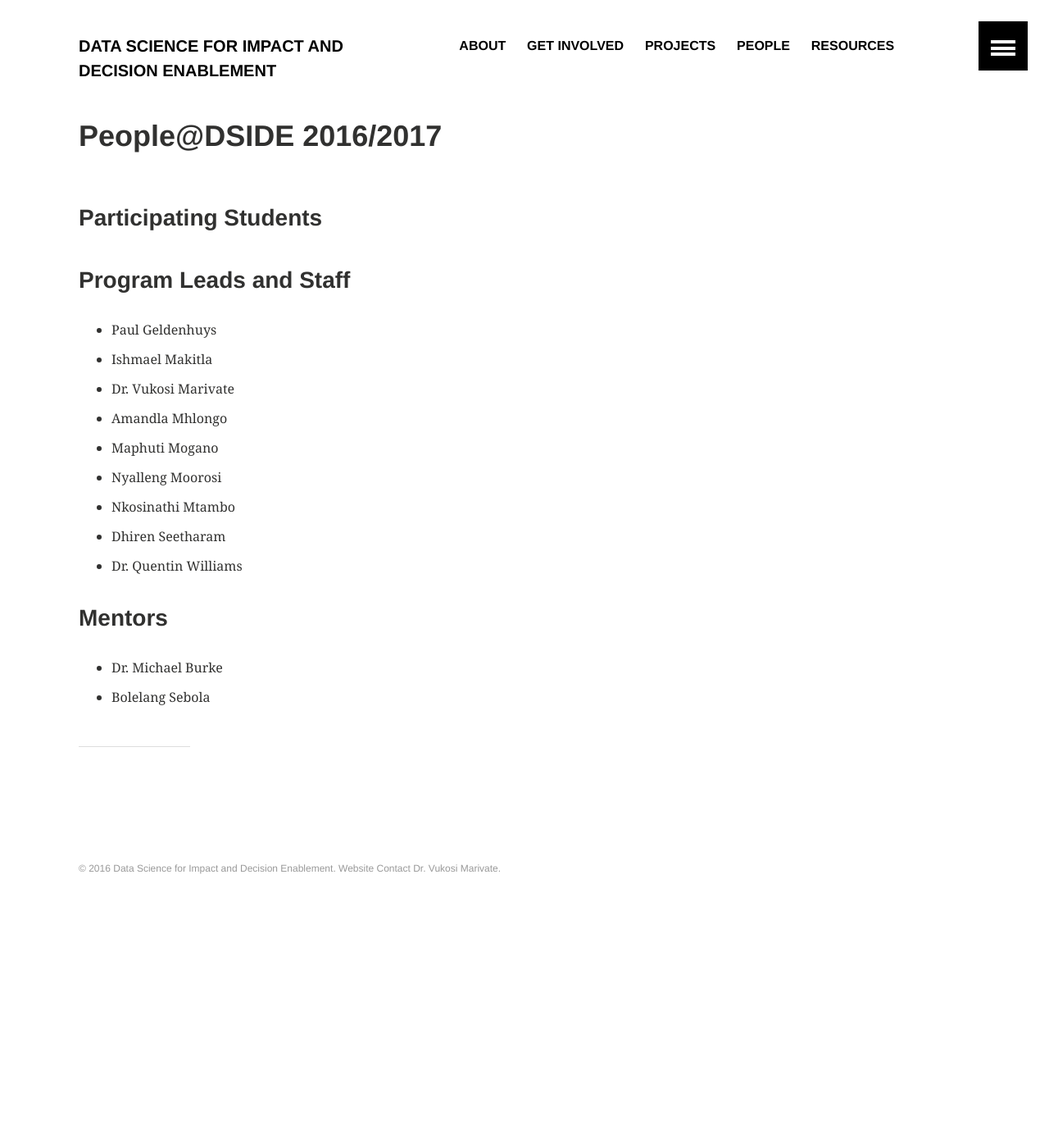
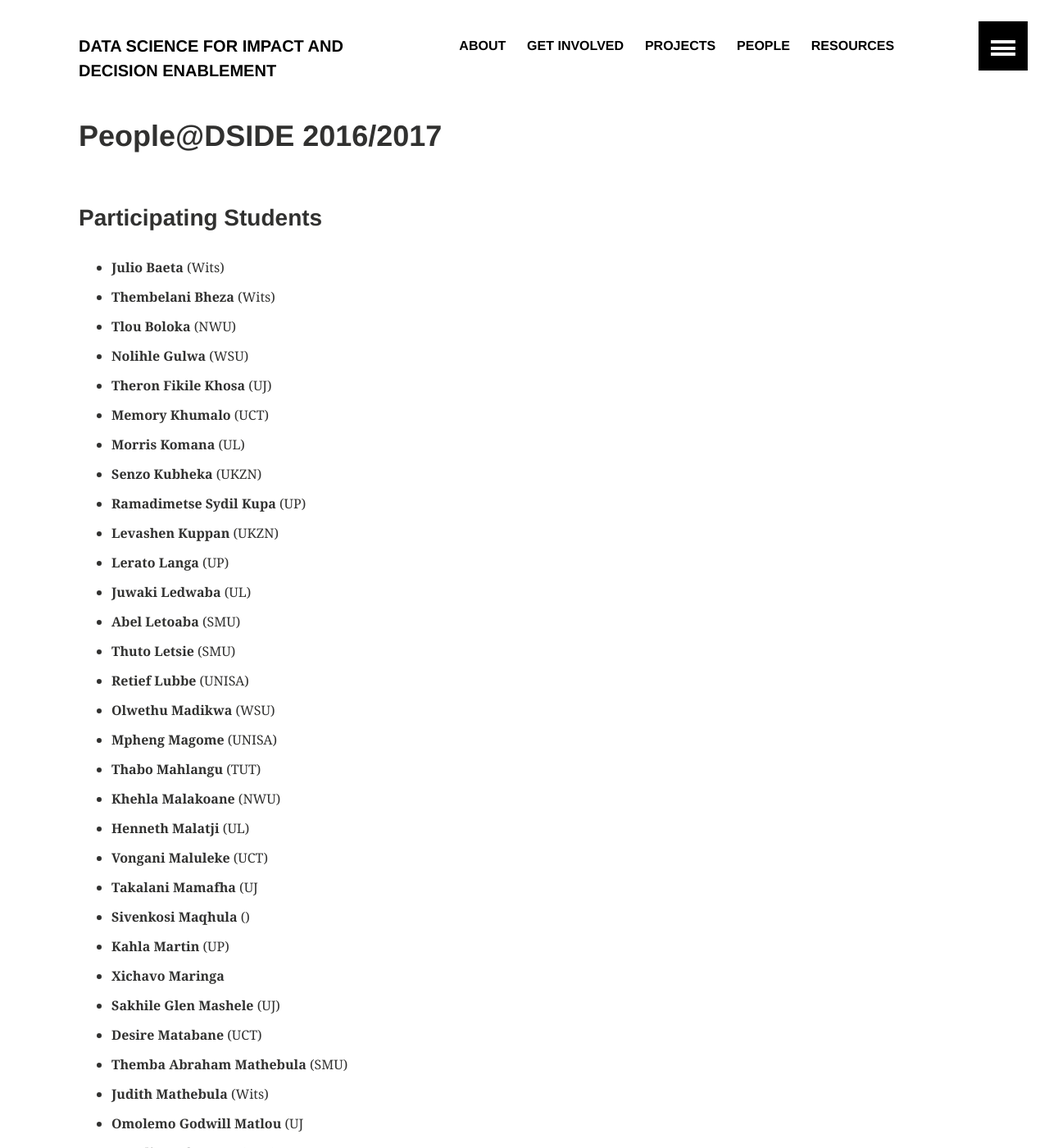
Before and after one commit to DSIDEWeb/dsideweb.github.io, a Jekyll site: the page built from people/2016-2017/index.md, in a window 1280 px wide and 1400 px high. Shown: the whole window at 82% size. Built offline with Jekyll 4.4.1, drawn with Linux system fonts in a browser that asks for light colours; some of the changed text lies outside the part shown.

Commit message:
Updated student list

```diff
--- a/people/2016-2017/index.md
+++ b/people/2016-2017/index.md
@@ -11,6 +11,61 @@ ads: false
 ---
 
 ### Participating Students
+* **Julio	Baeta** (Wits)
+* **Thembelani Bheza** (Wits)
+* **Tlou	Boloka** (NWU)
+* **Nolihle	Gulwa** (WSU)
+* **Theron Fikile Khosa** (UJ)
+* **Memory	Khumalo** (UCT)
+* **Morris	Komana** (UL)
+* **Senzo	Kubheka** (UKZN)
+* **Ramadimetse Sydil Kupa** (UP)
+* **Levashen	Kuppan** (UKZN)
+* **Lerato	Langa** (UP)
+* **Juwaki	Ledwaba** (UL)
+* **Abel	Letoaba** (SMU)
+* **Thuto	Letsie** (SMU)
+* **Retief	Lubbe** (UNISA)
+* **Olwethu	Madikwa** (WSU)
+* **Mpheng	Magome** (UNISA)
+* **Thabo	Mahlangu** (TUT)
+* **Khehla	Malakoane** (NWU)
+* **Henneth	Malatji** (UL)
+* **Vongani	Maluleke** (UCT)
+* **Takalani	Mamafha** (UJ
+* **Sivenkosi	Maqhula** ()
+* **Kahla	Martin** (UP)
+* **Xichavo	Maringa**
+* **Sakhile Glen Mashele** (UJ)
+* **Desire	Matabane** (UCT)
+* **Themba Abraham Mathebula** (SMU)
+* **Judith	Mathebula** (Wits)
+* **Omolemo Godwill	Matlou** (UJ
+* **Wandisa	Mfenguza** (UFH)
+* **Nkanyiso	Mkhize** (UKZN)
+* **Kgomotso	Mokome** (UP)
+* **Windy	Mokuwe** (SMU)
+* **Purity	Molala** (UL)
+* **Promise	Msomi** (UP)
+* **Kaveshan	Naidoo** (UNISA)
+* **Carel	Nchachi** (SMU)
+* **Ndamulelo	Nemakhavhani** (UCT)
+* **Thulani	Ngonyama** (UP)
+* **Sipho Nkabinde** (DSSA)
+* **Makamane	Phillemon** (SMU)
+* **Norman	Pilusa** (UCT)
+* **Ashlin	Ramkhelawan** (UKZN)
+* **Refilwe Herold	Semenya** (Wits)
+* **Zimkhitha	Sijovu** (UFH)
+* **Badi	Sinethemba** (UFH)
+* **Louisa	Somerville** (UP)
+* **David Petrus	Van Niekerk** (UP)
+* **Chris	Zitha** (UL)
+* **Nombuso	Zondo** (UKZN)
+
+#### University Representation
+
+![University Bar](/images/dside2016students.png)
 
 ### Program Leads and Staff
 
```
Also changed, not shown: other parts of people/2016-2017/index.md (+3 -1 lines), people/2015-2016/index.md (+2 -0 lines), images/dside2016students.png (added).
